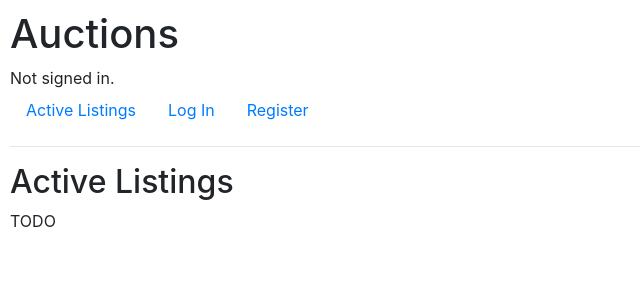
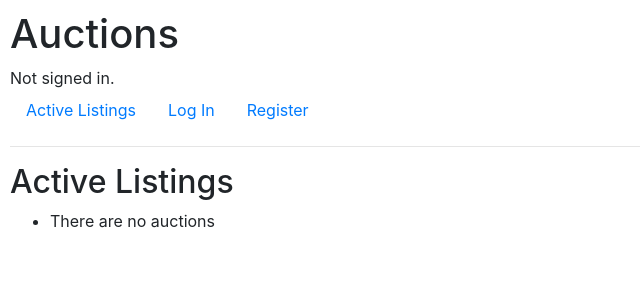
Before and after one commit to c-ehrlich/commerce, a Django app: page / in a window 1280 px wide. Shown: the top 300 px of the page, without its empty margins (0-640 px from the left). Run offline with Django 3.2, Linux system fonts and the light colour scheme; data that the repository does not hold is empty; some libraries are stand-ins or nearby versions.

Commit message:
add basic index and listing functionality

```diff
--- /dev/null
+++ b/auctions/templates/auctions/auction.html
@@ -0,0 +1,6 @@
+{% extends "auctions/layout.html" %}
+
+{% block body %}
+    <h2>Auction View</h2>
+	{{ auction }}
+{% endblock %}
--- a/auctions/templates/auctions/index.html
+++ b/auctions/templates/auctions/index.html
@@ -2,6 +2,11 @@
 
 {% block body %}
     <h2>Active Listings</h2>
-
-    TODO
+    <ul>
+        {% for auction in auctions %}
+            <li><a href="{% url 'auction' auction.id %}">{{ auction }}</a></li>
+        {% empty %}
+            <li>There are no auctions</li>
+        {% endfor %}
+    </ul>
 {% endblock %}
--- a/auctions/urls.py
+++ b/auctions/urls.py
@@ -4,6 +4,7 @@ from . import views
 
 urlpatterns = [
     path("", views.index, name="index"),
+    path("auction/<int:auction_id>", views.auction, name="auction"),
     path("login", views.login_view, name="login"),
     path("logout", views.logout_view, name="logout"),
     path("register", views.register, name="register")
--- a/auctions/views.py
+++ b/auctions/views.py
@@ -4,11 +4,19 @@ from django.http import HttpResponse, HttpResponseRedirect
 from django.shortcuts import render
 from django.urls import reverse
 
-from .models import User
+from .models import Auction, Bid, Comment, User
 
 
+def auction(request, auction_id):
+    auction = Auction.objects.get(pk=auction_id)
+    return render(request, "auctions/auction.html", {
+        "auction": auction
+    })
 def index(request):
-    return render(request, "auctions/index.html")
+    # display a list of all the auctions
+    return render(request, "auctions/index.html", {
+        "auctions": Auction.objects.all()
+    })
 
 
 def login_view(request):
```
